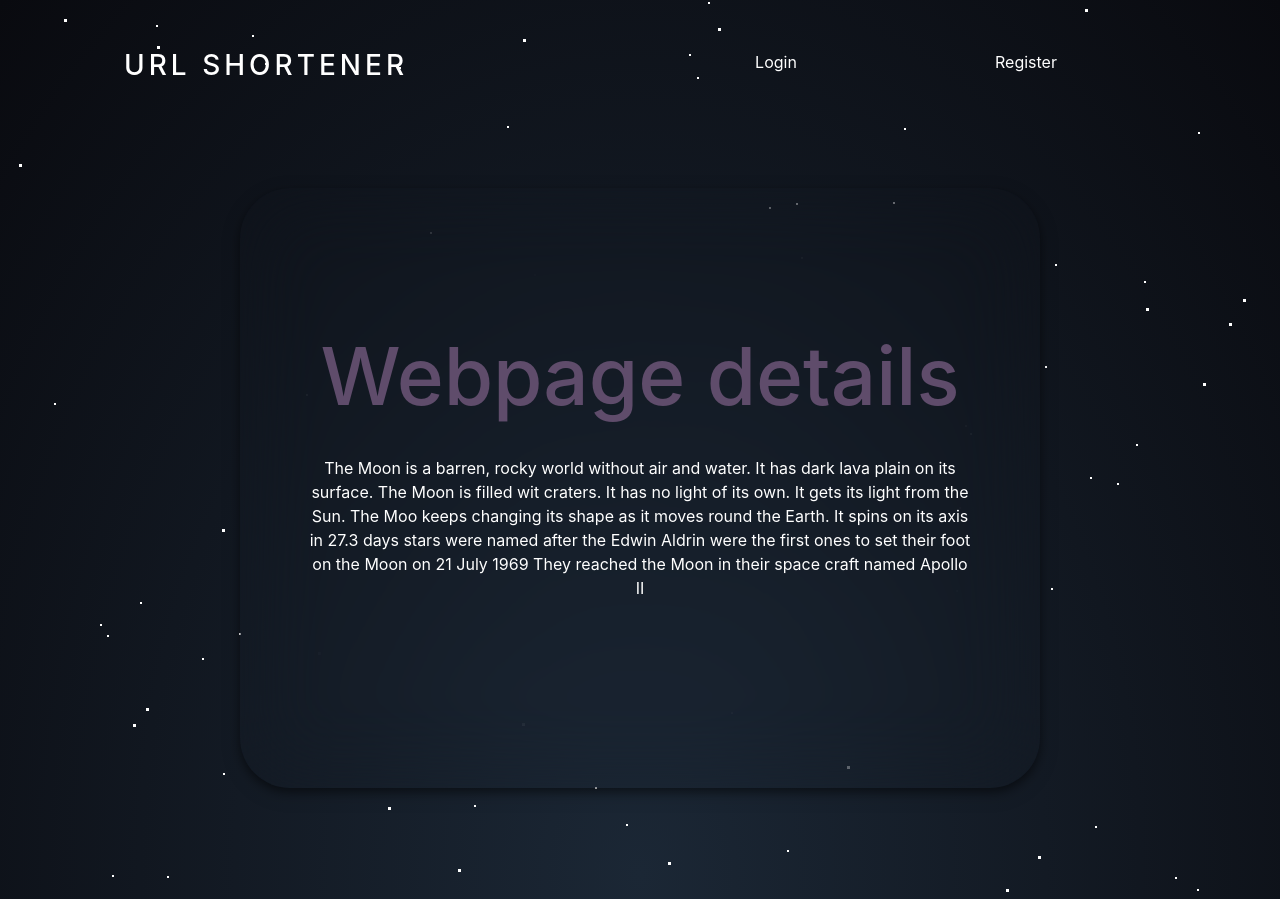
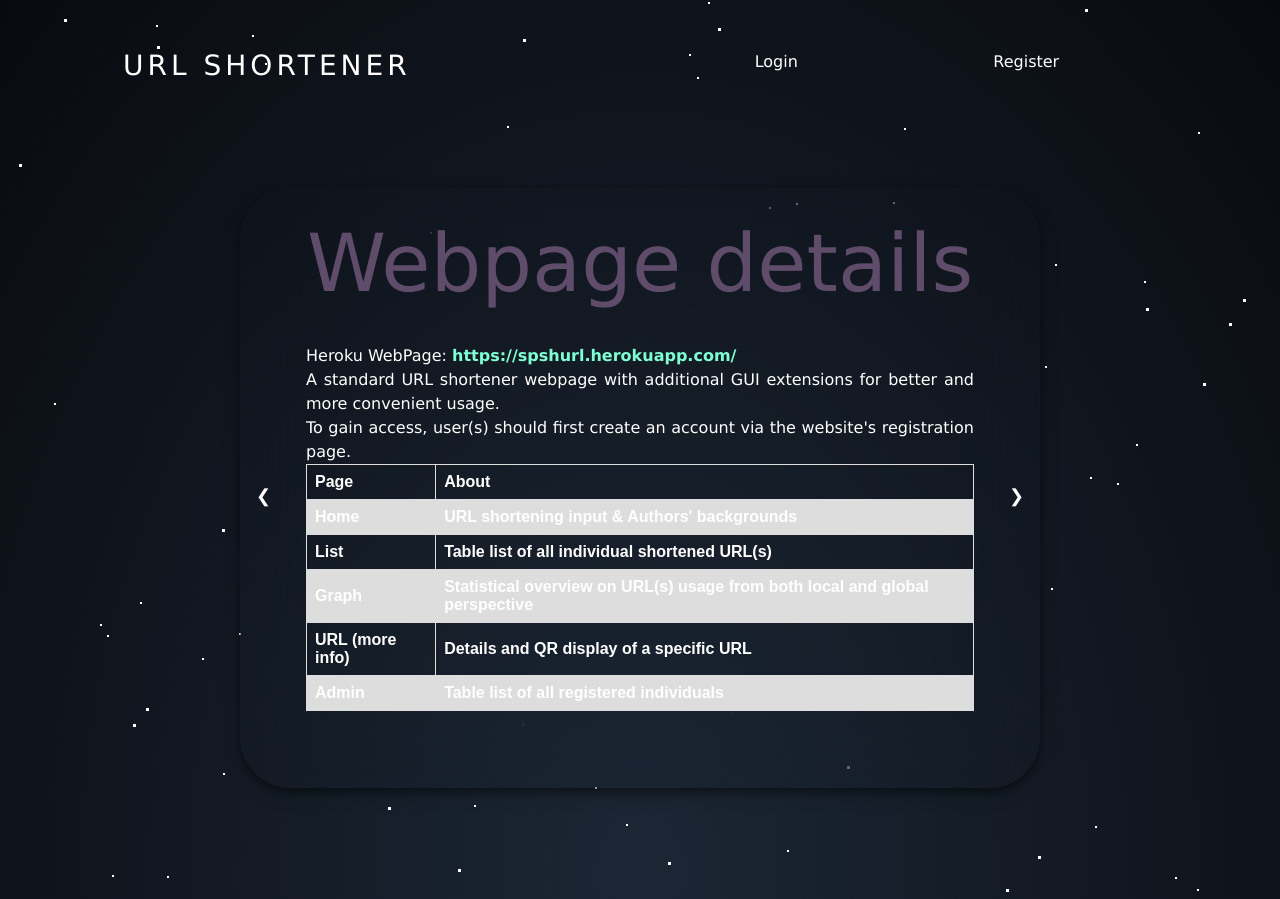
Before and after one commit to kjc1998/URL_Shortener, a Flask app: page / in a window 1280 px wide. Shown: the top 899 px of the page. Run offline with Flask 2, Linux system fonts and the light colour scheme; lists and menus that the app fills with data are empty; some libraries are stand-ins or nearby versions.

Commit message:
slideshow added

```diff
--- a/url_shortener/static/index.js
+++ b/url_shortener/static/index.js
@@ -33,8 +33,88 @@ navSlide();
 if (screen.width > 768){
   (function() {
       // Init
-      var container = document.getElementById("container_trans"),
-          inner = document.getElementById("inner");
+      var container = document.getElementById("container_trans0"),
+          inner = document.getElementById("inner0");
+      // Mouse
+      var mouse = {
+        _x: 0,
+        _y: 0,
+        x: 0,
+        y: 0,
+        updatePosition: function(event) {
+          var e = event || window.event;
+          this.x = e.clientX - this._x;
+          this.y = (e.clientY - this._y) * -1;
+        },
+        setOrigin: function(e) {
+          this._x = e.offsetLeft + Math.floor(e.offsetWidth / 2);
+          this._y = e.offsetTop + Math.floor(e.offsetHeight / 2);
+        },
+        show: function() {
+          return "(" + this.x + ", " + this.y + ")";
+        }
+      };
+
+      // Track the mouse position relative to the center of the container.
+      mouse.setOrigin(container);
+
+      //----------------------------------------------------
+
+      var counter = 0;
+      var refreshRate = 10;
+      var isTimeToUpdate = function() {
+        return counter++ % refreshRate === 0;
+      };
+
+      //----------------------------------------------------
+
+      var onMouseEnterHandler = function(event) {
+        update(event);
+      };
+
+      var onMouseLeaveHandler = function() {
+        inner.style = "";
+      };
+
+      var onMouseMoveHandler = function(event) {
+        if (isTimeToUpdate()) {
+          update(event);
+        }
+      };
+
+      //----------------------------------------------------
+
+      var update = function(event) {
+        mouse.updatePosition(event);
+        updateTransformStyle(
+          (mouse.y / inner.offsetHeight / 2).toFixed(2),
+          (mouse.x / inner.offsetWidth / 2).toFixed(2)
+        );
+      };
+
+      var updateTransformStyle = function(x, y) {
+        var style = "rotateX(" + x + "deg) rotateY(" + y + "deg)";
+        inner.style.transform = style;
+        inner.style.webkitTransform = style;
+        inner.style.mozTranform = style;
+        inner.style.msTransform = style;
+        inner.style.oTransform = style;
+      };
+
+      //--------------------------------------------------------
+
+      container.onmousemove = onMouseMoveHandler;
+      container.onmouseleave = onMouseLeaveHandler;
+      container.onmouseenter = onMouseEnterHandler;
+  })();
+}
+
+if (screen.width > 768){
+  (function() {
+      // Init
+      var container = document.getElementById("container_trans1"),
+          inner = document.getElementById("inner1");
+      console.log(container);
 
       // Mouse
       var mouse = {
--- a/url_shortener/static/main.css
+++ b/url_shortener/static/main.css
@@ -171,7 +171,18 @@ nav {
   padding-left: 2em;
   padding-right: 2em;
   padding-bottom: 2em;
-  text-align: center;
+  text-align: justify;
+}
+
+#textAlignLeft {
+  color: #ffffff;
+  margin-left: 1em;
+  margin-right: 1em;
+  padding-left: 2em;
+  padding-right: 2em;
+  padding-bottom: 2em;
+  list-style-position: inside;
+  text-align: justify;
 }
 
 .brSpace {
@@ -180,22 +191,26 @@ nav {
 }
 
 @media (hover: hover) {
-  #container_trans {
+  #container_trans0,
+  #container_trans1 {
     perspective: 40px;
   }
 
-  #inner {
+  #inner0,
+  #inner1 {
     transition: transform 0.3s;
     -webkit-transition: transform 0.3s;
     /*box-shadow: 2px 2px 25px gray;*/
     border-radius: 50px;
   }
 
-  #container_trans:hover .demo-overlay {
+  #container_trans0:hover .demo-overlay,
+  #container_trans1:hover .demo-overlay {
     opacity: 1;
   }
 
-  #container_trans:hover {
+  #container_trans0:hover,
+  #container_trans1:hover {
     cursor: pointer;
   }
 }
@@ -495,7 +510,7 @@ nav {
 /* Mobile view*/
 /*Revert card to original to style*/
 @media only screen and (max-width: 768px) {
-  .card-list{
+  .card-list {
     all: revert;
   }
 }
@@ -530,10 +545,10 @@ nav {
     border-radius: 15px;
     margin: 5px;
   }
-  .allAboutUs{
+  .allAboutUs {
     max-width: 350px;
   }
-  .aboutUs{
+  .aboutUs {
     font-size: 4em;
   }
   .card {
@@ -550,3 +565,128 @@ nav {
 }
 
 /* Mobile view end*/
+
+/* slideshow css */
+* {
+  box-sizing: border-box;
+}
+body {
+  font-family: Verdana, sans-serif;
+  margin: 0;
+}
+.mySlides {
+  display: block;
+}
+img {
+  vertical-align: middle;
+}
+
+/* Slideshow container */
+.slideshow-container {
+  max-width: 1000px;
+  position: relative;
+  margin: auto;
+}
+
+/* Next & previous buttons */
+.prev,
+.next {
+  cursor: pointer;
+  position: absolute;
+  top: 50%;
+  width: auto;
+  padding: 16px;
+  margin-top: -22px;
+  color: white;
+  font-weight: bold;
+  font-size: 18px;
+  transition: 0.6s ease;
+  border-radius: 0 3px 3px 0;
+  user-select: none;
+}
+
+/* Position the "next button" to the right */
+.next {
+  right: 0;
+  border-radius: 3px 0 0 3px;
+}
+
+/* On hover, add a black background color with a little bit see-through */
+.prev:hover,
+.next:hover {
+  background-color: rgba(0, 0, 0, 0.8);
+}
+
+/* Caption text */
+.text {
+  color: #f2f2f2;
+  font-size: 15px;
+  padding: 8px 12px;
+  position: absolute;
+  bottom: 8px;
+  width: 100%;
+  text-align: center;
+}
+
+/* Number text (1/3 etc) */
+.numbertext {
+  color: #f2f2f2;
+  font-size: 12px;
+  padding: 8px 12px;
+  position: absolute;
+  top: 0;
+}
+
+/* The dots/bullets/indicators */
+.dot {
+  cursor: pointer;
+  height: 15px;
+  width: 15px;
+  margin: 0 2px;
+  background-color: #bbb;
+  border-radius: 50%;
+  display: inline-block;
+  transition: background-color 0.6s ease;
+}
+
+.active,
+.dot:hover {
+  background-color: #717171;
+}
+
+/* Fading animation */
+/*.fade {
+  -webkit-animation-name: fade;
+  -webkit-animation-duration: 1.5s;
+  animation-name: fade;
+  animation-duration: 1.5s;
+}*/
+
+@-webkit-keyframes fade {
+  from {
+    opacity: 0.4;
+  }
+  to {
+    opacity: 1;
+  }
+}
+
+@keyframes fade {
+  from {
+    opacity: 0.4;
+  }
+  to {
+    opacity: 1;
+  }
+}
+
+/* On smaller screens, decrease text size */
+@media only screen and (max-width: 300px) {
+  .prev,
+  .next,
+  .text {
+    font-size: 11px;
+  }
+}
+
+/* slideshow css End */
--- a/url_shortener/templates/home.html
+++ b/url_shortener/templates/home.html
@@ -2,16 +2,77 @@
 {% block content %}
 <!--space btw nav and web deets-->
 <!-- <span class="brSpace"></span> -->
+<div class="slideshow-container">
 
-<div class="container" id= "container_trans" >
-    <div class="details" id="inner">
+  <div class="mySlides">
+    <div class="container" id= "container_trans0" >
+        <div class="details" id="inner0">
             <h1>Webpage details</h1>
             <br>
             <p>
-            The Moon is a barren, rocky world without air and water. It has dark lava plain on its surface. The Moon is filled wit craters. It has no light of its own. It gets its light from the Sun. The Moo keeps changing its shape as it moves round the Earth. It spins on its axis in 27.3 days stars were named after the Edwin Aldrin were the first ones to set their foot on the Moon on 21 July 1969 They reached the Moon in their space craft named Apollo II
+              Heroku WebPage: <b style="color:aquamarine">https://spshurl.herokuapp.com/</b> <br>
+              A standard URL shortener webpage with additional GUI extensions for better and more convenient usage. <br>
+              To gain access, user(s) should first create an account via the website's registration page.
+              <table>
+                <tr>
+                  <th>Page</th>
+                  <th>About</th>
+                </tr>
+                <tr>
+                  <th>Home</th>
+                  <th>URL shortening input & Authors' backgrounds</th>
+                </tr>
+                <tr>
+                  <th>List</th>
+                  <th>Table list of all individual shortened URL(s)</th>
+                </tr>
+                <tr>
+                  <th>Graph</th>
+                  <th>Statistical overview on URL(s) usage from both local and global perspective</th>
+                </tr>
+                <tr>
+                  <th>URL (more info)</th>
+                  <th>Details and QR display of a specific URL</th>
+                </tr>
+                <tr>
+                  <th>Admin</th>
+                  <th>Table list of all registered individuals</th>
+                </tr>
+              </table>
             </p>
         </div>
     </div>
+  </div>
+
+  <div class="mySlides">
+    <div class="container" id= "container_trans1" >
+        <div class="details" id="inner1">
+            <h1>API</h1>
+            <br>
+            <p>
+              Provides a simpler means of adding or inspecting related contents on a given URL.
+              <br>
+              <div id="textAlignLeft">
+                How it works:<br><br>
+                <ol>
+                  <li>Must first have a registered account at the hosted webpage.</li>
+                  <li>Set up a BASE_URL variable that links to "https://spshurl.herokuapp.com/".</li>
+                  <li>Obtain individual specific userID in JSON format via request method as given in the example below:<br>
+                  <b style="color:aquamarine">request.post(BASE + "login/" + "{username}/" + "{password}")</b></li>
+                  <li>Run another post request to either add or obtain information related to a given URL:<br>
+                  <b style="color:aquamarine">request.post(BASE + "details/" + "{userID}/" + "{URL}")</b><br>which should return a JSON serialised dictionary with all relevant details.</li>
+                </ol>
+              </div>
+            </p>
+        </div>
+    </div>
+  </div>
+
+  <a class="prev" onclick="plusSlides(-1)">&#10094;</a>
+  <a class="next" onclick="plusSlides(1)">&#10095;</a>
+
+</div>
+<br>
 
 {% if current_user.is_authenticated %}
   <div style="position:relative" class="enterUrl">
@@ -148,5 +209,27 @@
   tl.from('nav' , {opacity: 0, delay: 0, duration:1}, "-=1.5")
   tl.from('.details' , {opacity: 0, delay: 1.2, duration:1}, "-=1.5")
 
+
+  var slideIndex = 1;
+  showSlides(slideIndex);
+
+  function plusSlides(n) {
+    showSlides(slideIndex += n);
+  }
+
+  function currentSlide(n) {
+    showSlides(slideIndex = n);
+  }
+
+  function showSlides(n) {
+    var i;
+    var slides = document.getElementsByClassName("mySlides");
+    if (n > slides.length) {slideIndex = 1}
+    if (n < 1) {slideIndex = slides.length}
+    for (i = 0; i < slides.length; i++) {
+        slides[i].style.display = "none";
+    }
+    slides[slideIndex-1].style.display = "block";
+  }
 </script>
 {% endblock content%}
```
Lines whose indentation alone changed are shown as unchanged.
